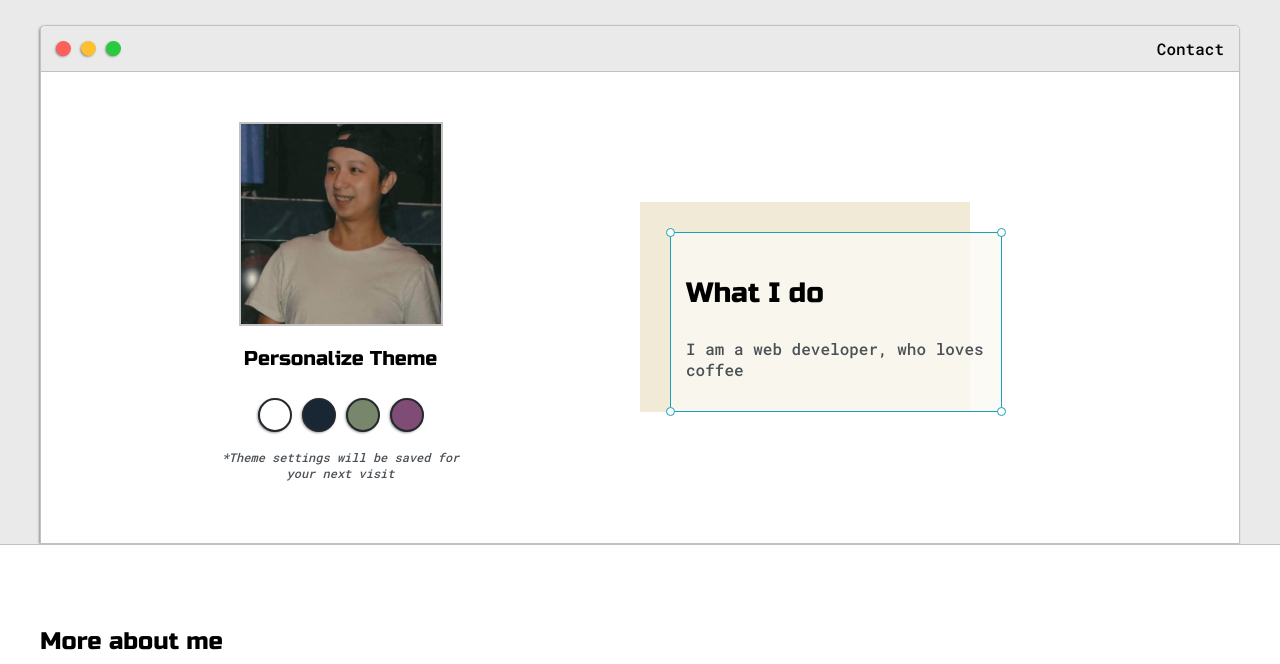
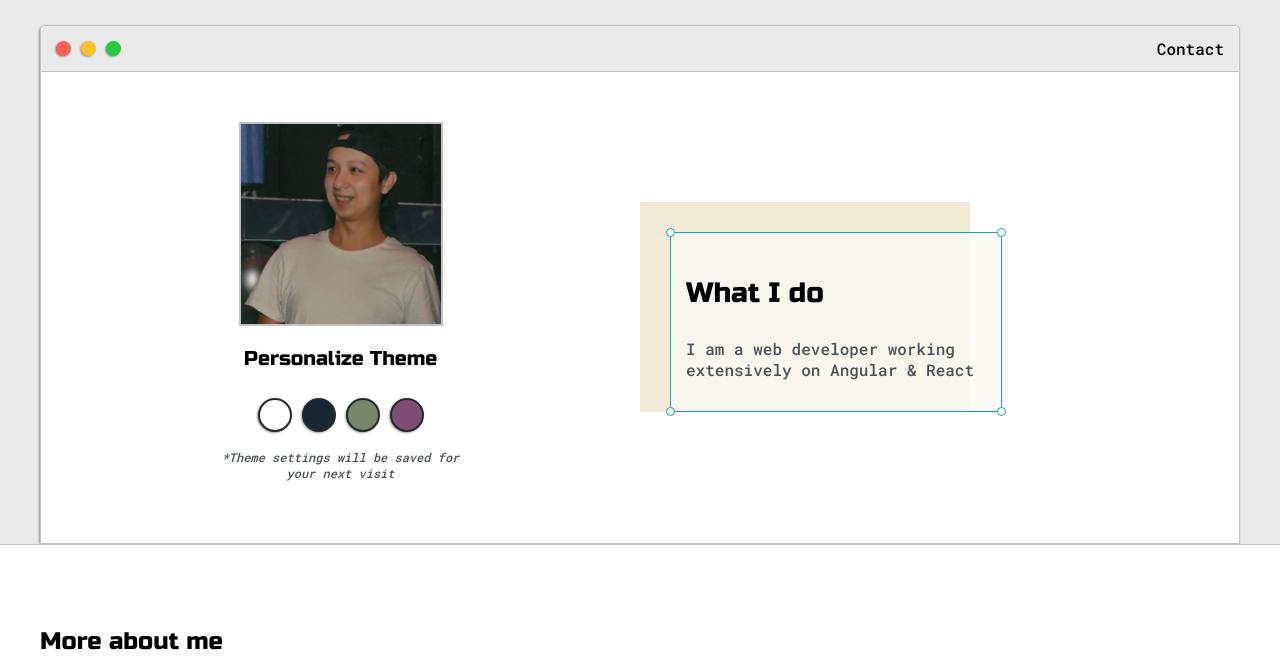
Before and after one commit to syytruong/porfolio, a plain HTML site: page index.html in a window 1280 px wide. Shown: the part 136-800 px from the top of the page. Drawn offline with Linux system fonts and the light colour scheme.

Commit message:
change personal intro

```diff
--- a/index.html
+++ b/index.html
@@ -55,7 +55,7 @@
                                 <div id="corner-tl" class="corner"></div>
                                 <div id="corner-tr" class="corner"></div>
                                 <h3>What I do</h3>
-                                <p>I am a web developer, who loves coffee</p>
+                                <p>I am a web developer working extensively on Angular & React</p>
                                 <div id="corner-br" class="corner"></div>
                                 <div id="corner-bl" class="corner"></div>
                             </div>
```
